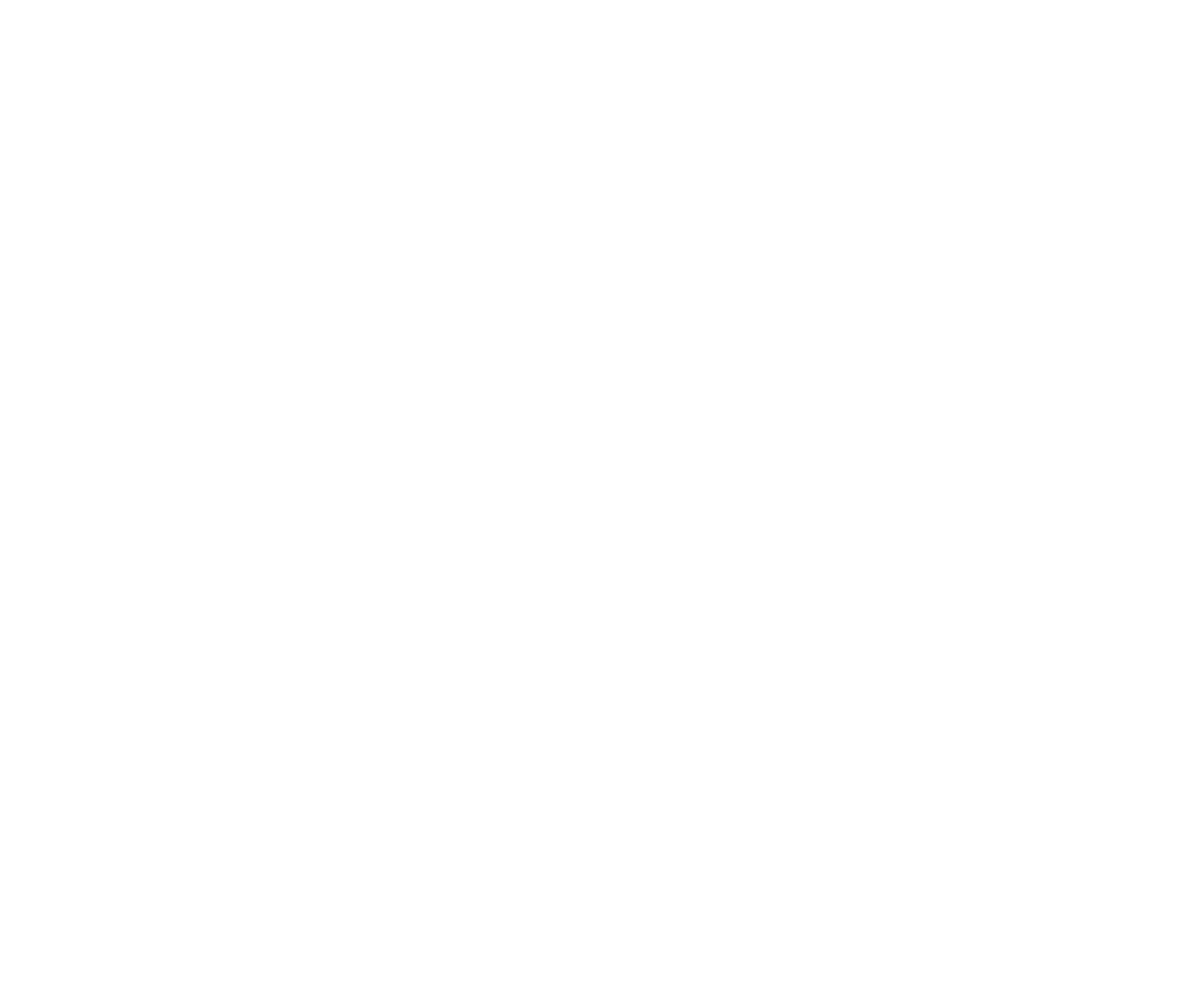
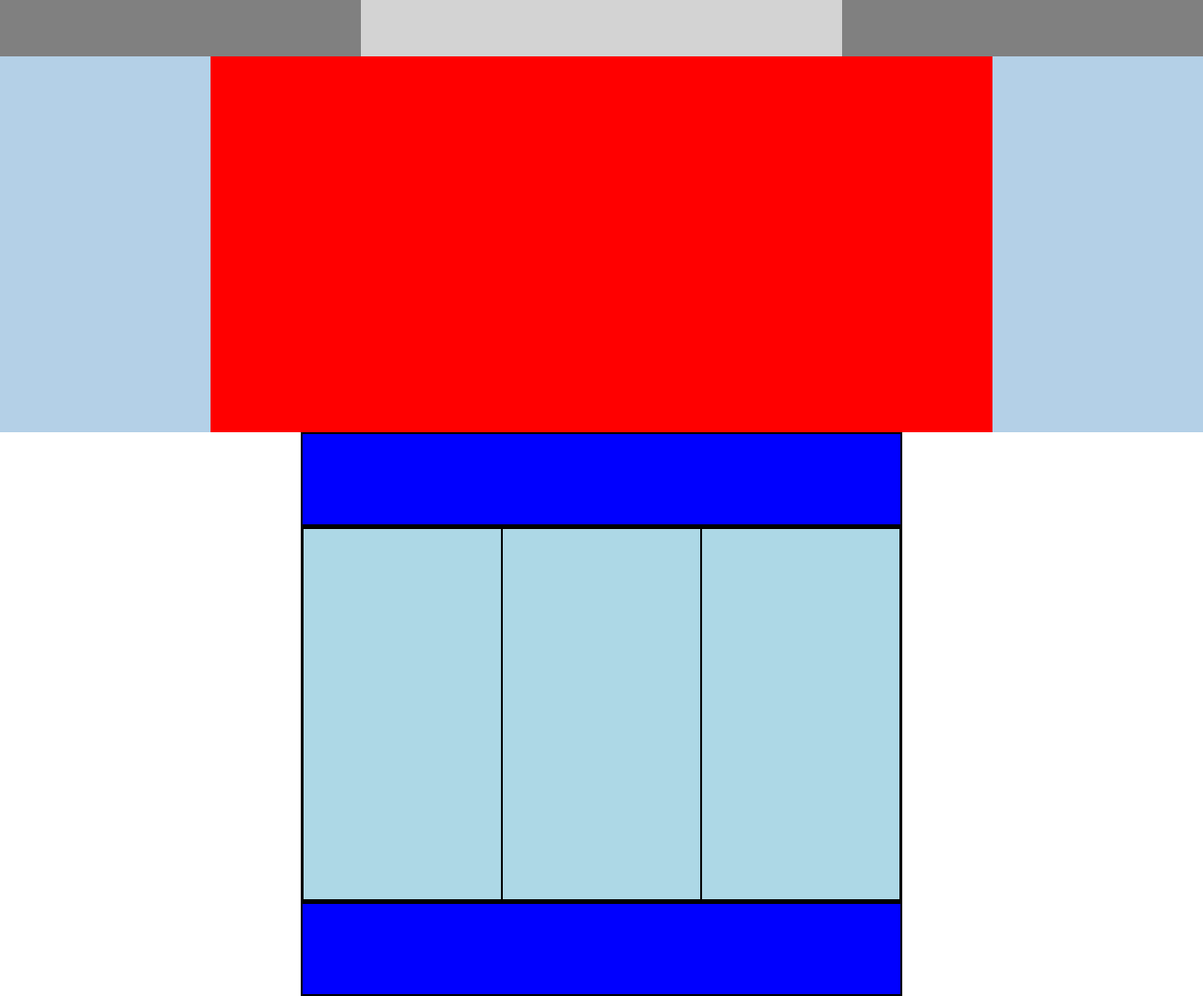
Before and after one commit to LucaCavatassi/htmlcss-dropbox, a plain HTML site: page index.html in a window 1280 px wide. Shown: the whole page at 94% size. Before the commit the page ends 800 px from the top, so only its background shows below. Drawn offline with Linux system fonts and the light colour scheme.

Commit message:
feat: layout blocks - header, hero, plans

```diff
--- a/css/style.css
+++ b/css/style.css
@@ -8,3 +8,101 @@
 img{
     width: 100%;
 }
+/* COMMON */
+.big-cont{
+    width: 65%;
+    margin: 0 auto;
+}
+.small-cont{
+    width: 50%;
+    margin: 0 auto;
+}
+
+/* utilities */
+.flex{
+    display: flex;
+}
+.main-algn{
+    justify-content: center;
+}
+.crss-align{
+    align-items: center;
+}
+.wrap{
+    flex-wrap: wrap;
+}
+
+
+/* HEADER */
+header{
+    height: 60px;
+    width: 100%;
+    max-width: 1500px;
+    justify-content: space-between;
+
+    /* debug */
+    background-color: #d3d3d3;
+}
+
+.header-col{
+    width: 30%;
+
+    /* debug */
+    background-color: gray;
+}
+
+/* MAIN */
+
+/* landing */
+.landing{
+    background-color: #B4D0E7;
+
+    /* debug */
+    height: 400px;
+}
+.hero{
+    background-color: red;
+    height: 100%;
+}
+
+/* sub-plans */
+
+.plans{
+
+    /* debug */
+    min-height: 400px;
+    background-color: blueviolet;
+}
+
+.billing_type{
+    /* debug */
+    background-color: blue;
+    border: 2px solid black;
+    height: 100px;
+}
+
+.main_plans{
+
+    /* debug */
+    height: 400px;
+    background-color: blue;
+    border: 2px solid black;
+
+}
+
+.plan_card{
+    width: 100%;
+    /* debug */
+    height: 100%;
+    background-color: lightblue;
+    border: 1px solid black;
+}
+
+.enterprise_plans{
+
+    /* debug */
+    height: 100px;
+    background-color: blue;
+    border: 2px solid black;
+
+}
--- a/index.html
+++ b/index.html
@@ -8,6 +8,54 @@
     <link rel="stylesheet" href="css/style.css">
 </head>
 <body>
+    <!-- HEADER -->
+    <header class="flex">
+        <!-- LEFTCOL -->
+        <div class="header-col">
+
+        </div>
+        <!-- /LEFTCOL -->
+        <!-- RIGHTCOL -->
+        <div class="header-col">
+
+        </div>
+        <!-- /RIGHTCOL -->
+    </header>
+    <!-- /HEADER -->
+
+    <!-- MAIN -->
+    <main>
+        <!-- HERO -->
+        <div class="landing">
+            <div class="hero big-cont">
+
+            </div>
+        </div>
+        <!-- /HERO -->
+        <div class="plans small-cont">
+            <div class="billing_type">
+
+            </div>
+            <div class="main_plans flex">
+                <div class="plan_card">
+
+                </div>
+                <div class="plan_card">
+
+                </div>
+                <div class="plan_card">
+
+                </div>
+            </div>
+            <div class="enterprise_plans">
+
+            </div>
+
+        </div>
+
+
+    </main>
+    <!-- /MAIN -->
 
 </body>
 </html>
```
